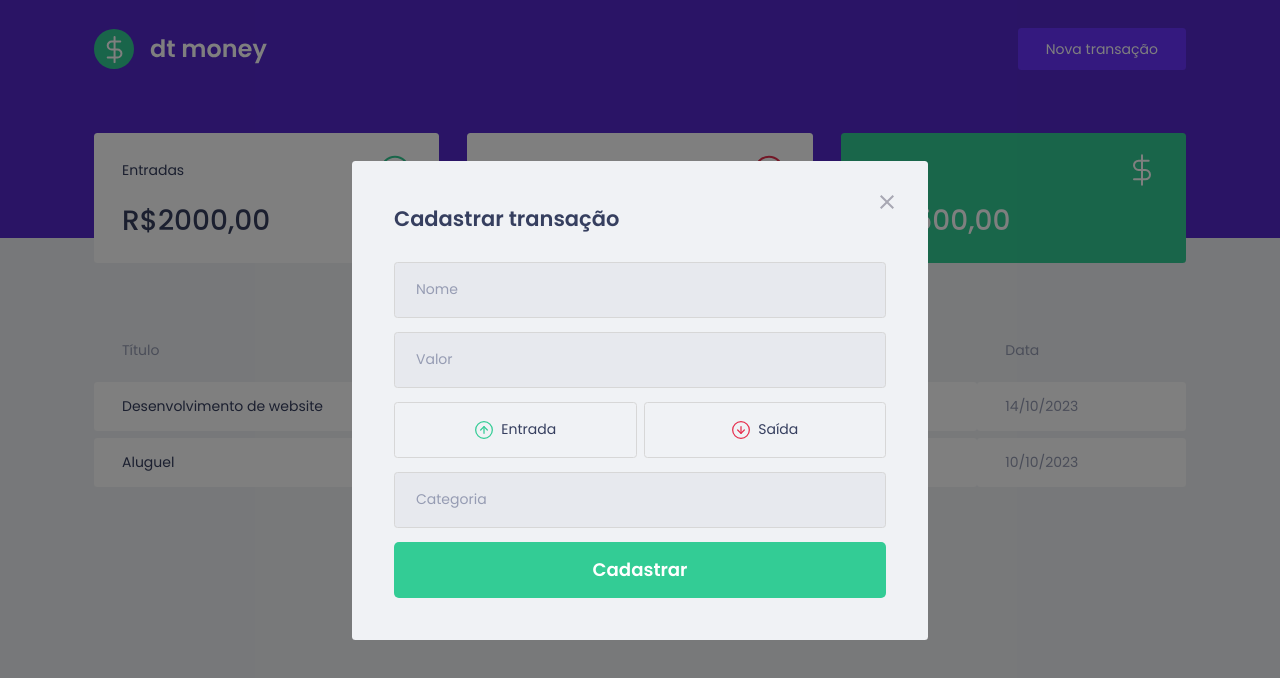
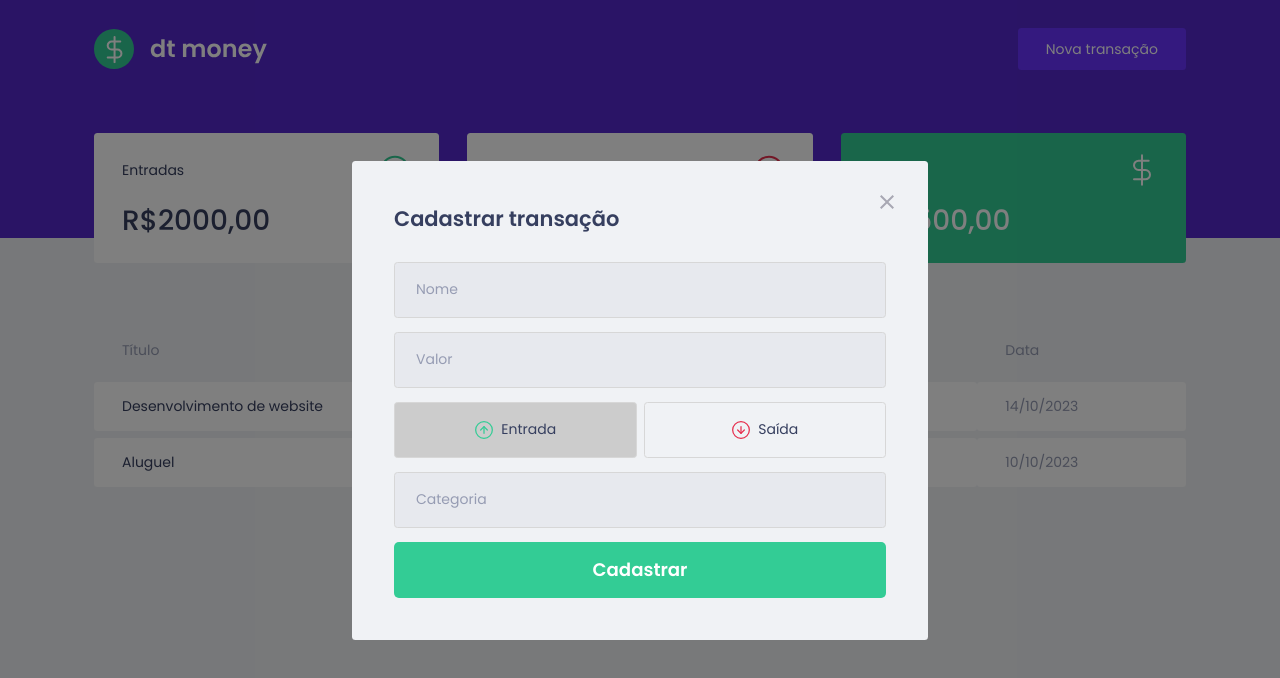
Before and after one commit to Cristian-Licitar/Curso-RocketSeat, a React (Create React App) app: page / in a window 1280 px wide. Both pictures are taken after a click on the button "Nova transação". Shown: the top 678 px of the page. Built offline with nearby package versions, Linux system fonts and the light colour scheme; no server answers; what miragejs would draw is missing.

Commit message:
Criando propriedades para o botão com Styled-Components

```diff
--- a/src/components/NewTransactionsModal/index.tsx
+++ b/src/components/NewTransactionsModal/index.tsx
@@ -1,8 +1,9 @@
 import Modal from "react-modal";
-import { Container, TransactionTypeContainer } from "./styles";
+import { Container, TransactionTypeContainer, RadioBox } from "./styles";
 import closeImg from "../../assets/fechar.svg";
 import incomeImg from "../../assets/entradas.svg";
 import outcomeImg from "../../assets/saídas.svg";
+import {useState} from "react";
 
 interface NewTransactionModalProps{
     isOpen: boolean;
@@ -10,6 +11,8 @@
 }
 
 export function NewTransactionModal({ isOpen,  onRequestClose}: NewTransactionModalProps){
+
+    const [type, setType] = useState('deposit');
 
     return (
         <Modal
@@ -27,15 +30,21 @@
                 <input placeholder="Valor" type="number"/>
 
                 <TransactionTypeContainer>
-                    <button type="button">
+                    <RadioBox type="button"
+                        onClick={() => {setType('deposit')}}
+                        isActive={type === 'deposit'}
+                    >
                         <img src={incomeImg} alt="Entrada" />
                         <span>Entrada</span>
-                    </button>
+                    </RadioBox>
 
-                    <button type="button">
+                    <RadioBox type="button"
+                        onClick={() => {setType('withdraw')}}
+                        isActive={type === 'withdraw'}
+                    >
                         <img src={outcomeImg} alt="Saída" />
                         <span>Saída</span>
-                    </button>
+                    </RadioBox>
                 </TransactionTypeContainer>
 
                 <input placeholder="Categoria" />
--- a/src/components/NewTransactionsModal/styles.ts
+++ b/src/components/NewTransactionsModal/styles.ts
@@ -1,3 +1,4 @@
+
 import { darken } from "polished";
 import styled from "styled-components";
 
@@ -57,11 +58,17 @@
     grid-template-columns: 1fr 1fr;
     gap: 0.5rem;//para o espaçamento entre os itens da div
 
-    button {
+`;
+
+interface RadioBoxProps{
+    isActive: boolean;
+}
+
+export const RadioBox = styled.button<RadioBoxProps>`
         height: 4rem;
         border: 1px solid #d7d7d7;
         border-radius: 0.25rem;
-        background: transparent;
+        background: ${(props) => props.isActive ? '#ccc' : 'transparent'};
 
         display: flex;
         align-items: center;//alinhamento vertical do itens centralizado
@@ -85,6 +92,4 @@
             font-size: 1rem;
             color: var(--text-title);
         }
-
-    }
 `;
```
